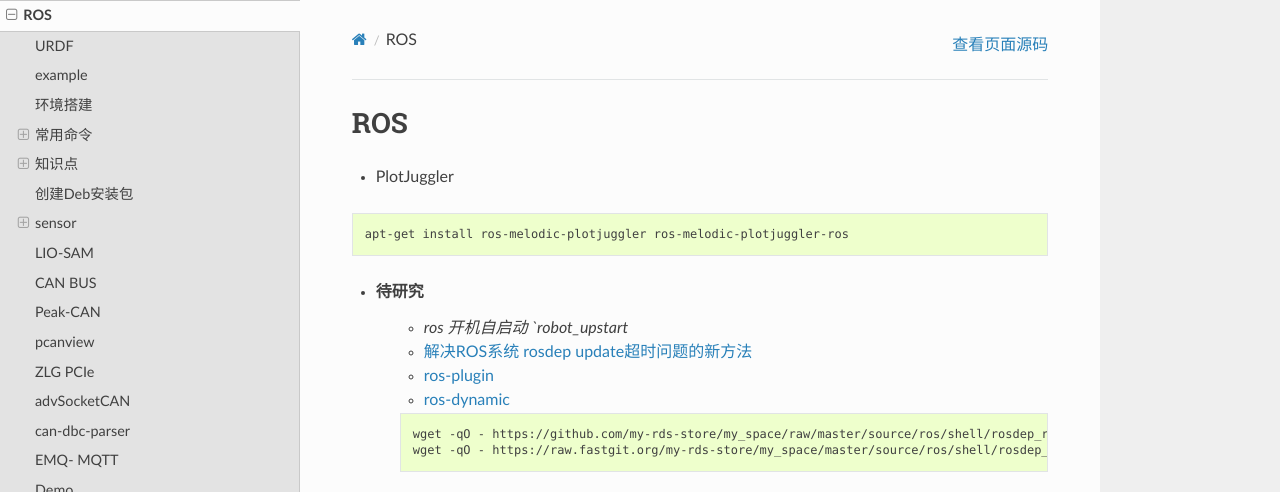
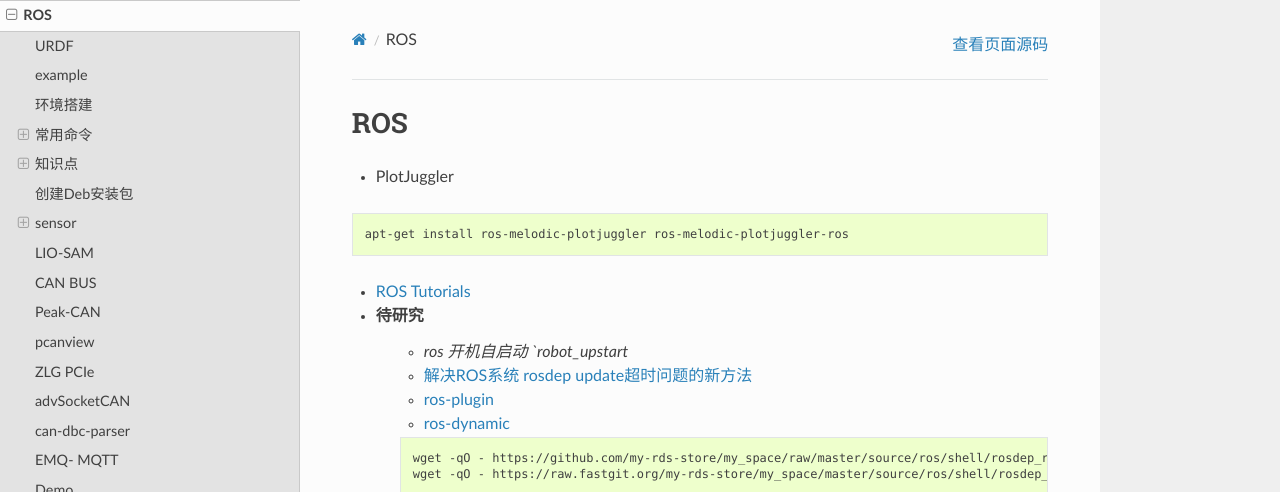
Before and after one commit to my-rds-store/my_space, a Sphinx documentation site: the page built from source/ros/index.rst, in a window 1280 px wide and 900 px high, cut to the strip 0-492 px from the top of the window. Built offline with Sphinx 7.4.7 and the Read the Docs theme 2.0.0, drawn with Linux system fonts in a browser that asks for light colours.

Commit message:
update ...

```diff
--- a/source/ros/index.rst
+++ b/source/ros/index.rst
@@ -8,6 +8,7 @@ ROS
 
     apt-get install ros-melodic-plotjuggler ros-melodic-plotjuggler-ros
 
+* `ROS Tutorials <http://www.autolabor.com.cn/book/ROSTutorials/chapter1.html>`_
 
 * 待研究
     * `ros 开机自启动 `robot_upstart`
```
